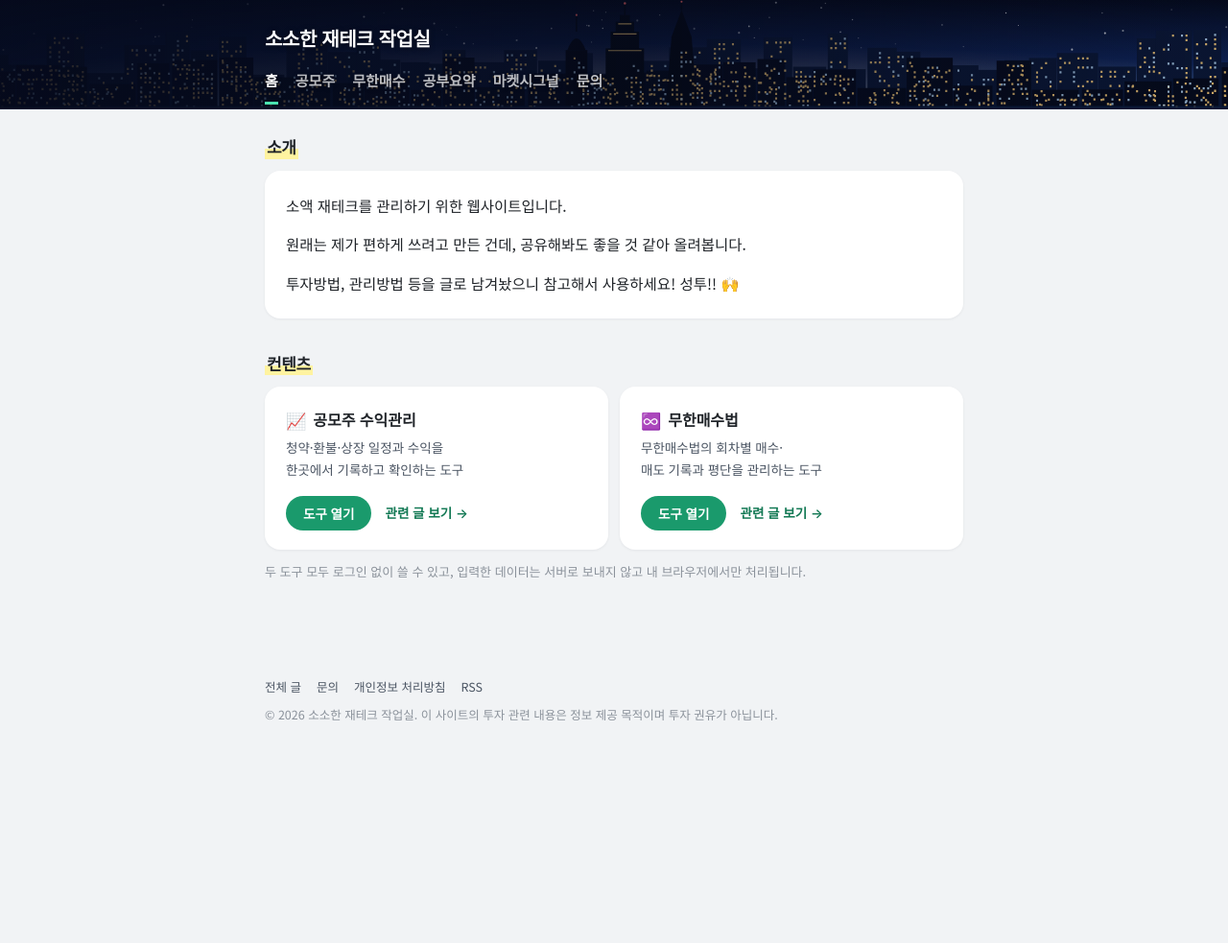
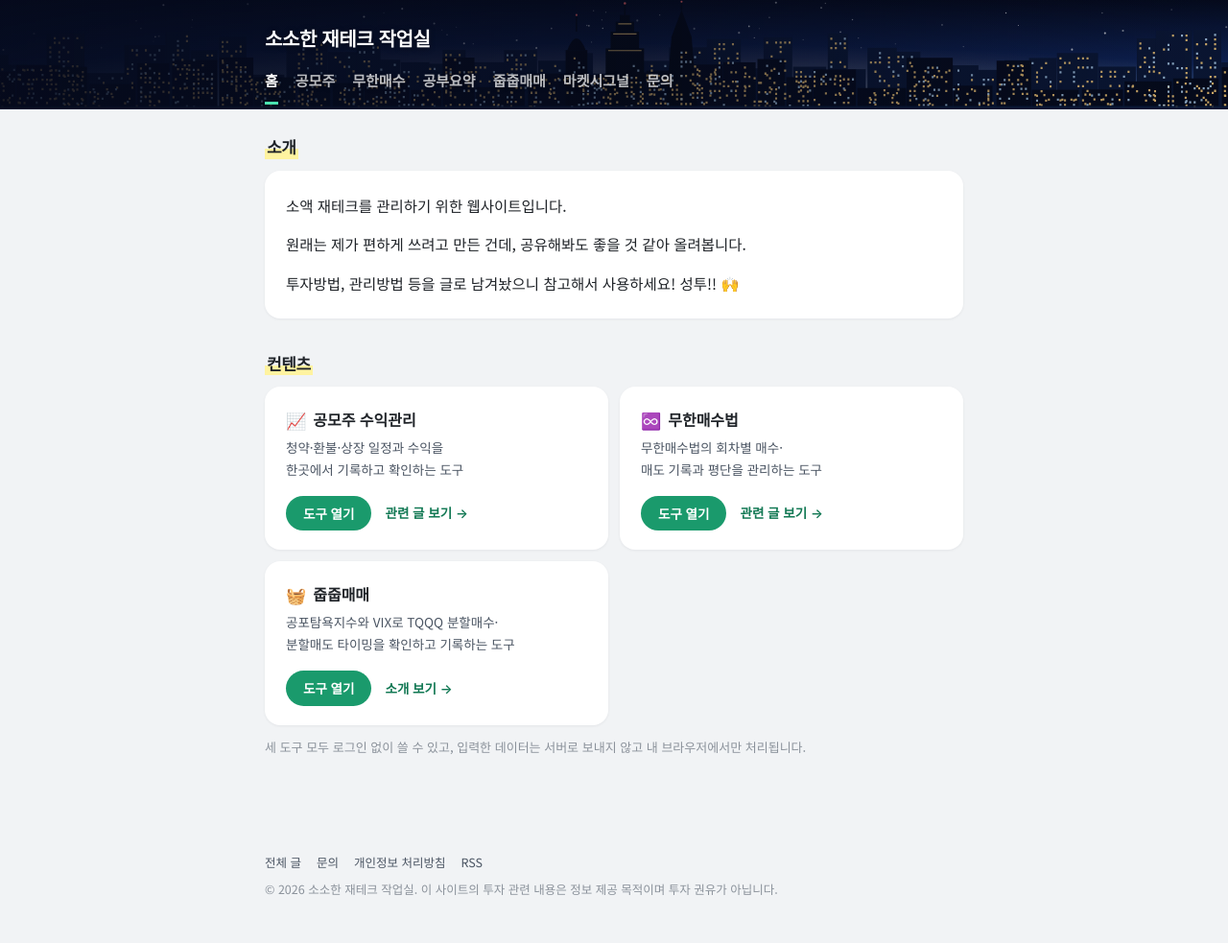
Before and after one commit to mzmzkgu/mzmzkgu.github.io, a Jekyll site: the page built from index.html, in a window 1280 px wide. Shown: the whole page at 96% size. Built offline with Jekyll 4.4.1, drawn with Linux system fonts in a browser that asks for light colours; before the commit the page ends 900 px from its top, so only the background shows below that.

Commit message:
줍줍매매 탭 추가: 도구 소개 페이지, 상단 메뉴, 홈 카드
TQQQ F&G 매매가이드(mzmzkgu/buytheDip)를 '줍줍매매' 탭으로 소개한다.
매매 규칙 표와 예시 스크린샷, 사용법을 담은 /jupjup/ 페이지를 추가하고
상단 메뉴·홈 도구 카드·개인정보 처리방침·소개 페이지·문서를 함께 고쳤다.

Co-Authored-By: Claude Sonnet 5.5 <noreply@anthropic.com>

```diff
--- a/_layouts/default.html
+++ b/_layouts/default.html
@@ -49,6 +49,7 @@
         {% for s in site.data.sections %}
         <a href="{{ s.url | relative_url }}" {% if page.url == s.url or page.categories contains s.key %}class="active"{% endif %}>{{ s.nav | default: s.title }}</a>
         {% endfor %}
+        <a href="{{ '/jupjup/' | relative_url }}" {% if page.url == '/jupjup/' %}class="active"{% endif %}>줍줍매매</a>
         <a href="{{ '/market/' | relative_url }}" {% if page.url == '/market/' %}class="active"{% endif %}>마켓시그널</a>
         <a href="{{ '/contact/' | relative_url }}" {% if page.url == '/contact/' %}class="active"{% endif %}>문의</a>
       </nav>
--- a/index.html
+++ b/index.html
@@ -1,7 +1,7 @@
 ---
 layout: default
 title: 홈
-description: 소액 재테크를 관리하기 위한 공모주 수익관리, 무한매수법 관리 도구와 투자방법·관리방법 글을 모아둔 사이트입니다.
+description: 소액 재테크를 관리하기 위한 공모주 수익관리, 무한매수법, 줍줍매매 관리 도구와 투자방법·관리방법 글을 모아둔 사이트입니다.
 ---
 <h1 class="sr-only">소소한 재테크 작업실 - 소액 재테크 관리 도구</h1>
 
@@ -33,6 +33,14 @@ description: 소액 재테크를 관리하기 위한 공모주 수익관리, 무
         <a class="more" href="{{ '/infinity/' | relative_url }}">관련 글 보기 →</a>
       </div>
     </div>
+    <div class="app-card">
+      <div class="head"><span class="icon">🧺</span> <span class="name">줍줍매매</span></div>
+      <div class="desc">공포탐욕지수와 VIX로 TQQQ 분할매수·분할매도 타이밍을 확인하고 기록하는 도구</div>
+      <div class="actions">
+        <a class="btn" href="{{ '/buytheDip/' | relative_url }}">도구 열기</a>
+        <a class="more" href="{{ '/jupjup/' | relative_url }}">소개 보기 →</a>
+      </div>
+    </div>
   </div>
-  <p class="home-note">두 도구 모두 로그인 없이 쓸 수 있고, 입력한 데이터는 서버로 보내지 않고 내 브라우저에서만 처리됩니다.</p>
+  <p class="home-note">세 도구 모두 로그인 없이 쓸 수 있고, 입력한 데이터는 서버로 보내지 않고 내 브라우저에서만 처리됩니다.</p>
 </section>
```
Also changed, not shown: CLAUDE.md (+3 -2 lines), contact.md (+2 -1 lines), jupjup.html (added, +68 -0 lines), privacy.md (+5 -2 lines), README.md, assets/images/buythedip/dashboard.jpg (added), assets/images/buythedip/options.jpg (added), assets/images/buythedip/record-input.jpg (added), assets/images/buythedip/record-list.jpg (added).
